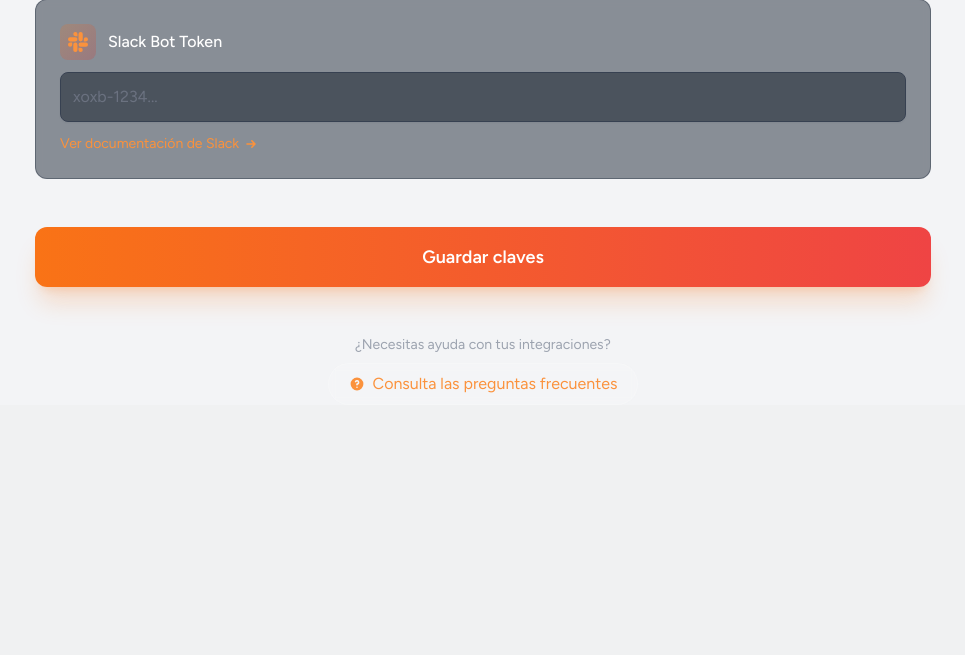
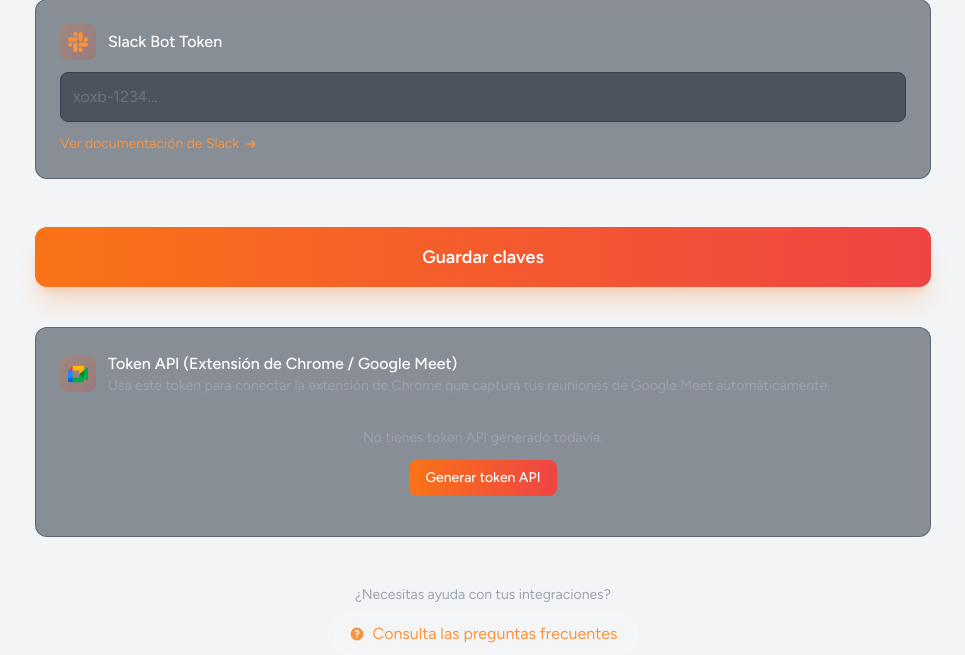
Before and after one commit to jorgeherrero00/reunai, a Laravel app: template resources/views/integrations/api-keys.blade.php in a window 1280 px wide. Shown: the part 849-1504 px from the top of the page, without its empty margins (157-1122 px from the left). Before the commit the page ends 1242 px from the top, so only its background shows below. Run offline with Laravel 12, Linux system fonts and the light colour scheme; a user stored in the database is signed in; data comes from the database, SQL or seed files in the repository; tables that the repository leaves empty hold one stand-in row (values such as "Sample post"); the template is opened without the code that fills it: most values are stand-ins (such as "Sample title", 1, 10 or a date in 2020); style sheets or scripts are compiled from the project's sources.

Commit message:
fix: soporte para reuniones largas (+1h) y token API visible en integraciones
- Implementa chunking de audio en ProcesarReunionSubida: detecta archivos
  >24MB y los divide en chunks de 10 min con ffmpeg antes de enviar a
  Whisper (límite 25MB de la API), luego concatena las transcripciones.
  Cada chunk se genera a 16kHz mono 32kbps para minimizar tamaño.
- Añade sección "Token API (Extensión Chrome / Google Meet)" en la página
  de integraciones: muestra/oculta token, botón de copiar, endpoint URL
  y opción de regenerar. Si no existe token, muestra botón para generarlo.
- Nueva ruta POST /api-token/regenerate y método regenerateApiToken()
  en IntegrationController que genera un token aleatorio de 60 caracteres.

https://claude.ai/code/session_01Gy4s8JoR9LVLJ3uPXLtJ1z

```diff
--- a/resources/views/integrations/api-keys.blade.php
+++ b/resources/views/integrations/api-keys.blade.php
@@ -179,6 +179,62 @@
             </div>
         </form>
 
+        <!-- API Token para extensión de Chrome / Google Meet -->
+        <div class="mt-10 bg-gray-800/50 backdrop-blur-sm border border-gray-700/50 rounded-xl p-6 hover:border-orange-500/30 transition-all duration-300">
+            <div class="flex items-center gap-3 mb-4">
+                <div class="bg-gradient-to-br from-orange-500/20 to-red-600/20 p-2 rounded-lg">
+                    <img src="/logos/google-meet.svg" class="h-5 w-5" alt="Google Meet" onerror="this.style.display='none'">
+                </div>
+                <div>
+                    <h3 class="text-white font-medium">Token API (Extensión de Chrome / Google Meet)</h3>
+                    <p class="text-gray-400 text-sm">Usa este token para conectar la extensión de Chrome que captura tus reuniones de Google Meet automáticamente.</p>
+                </div>
+            </div>
+
+            @if(auth()->user()->api_token)
+                <div class="flex items-center gap-2 bg-gray-900/60 border border-gray-700 rounded-lg p-3">
+                    <input id="apiTokenInput"
+                           type="password"
+                           value="{{ auth()->user()->api_token }}"
+                           readonly
+                           class="flex-1 bg-transparent text-gray-300 text-sm font-mono outline-none">
+                    <button onclick="toggleTokenVisibility()" title="Mostrar/ocultar"
+                            class="text-gray-400 hover:text-white transition-colors p-1">
+                        <svg id="eyeIcon" xmlns="http://www.w3.org/2000/svg" class="h-4 w-4" fill="none" viewBox="0 0 24 24" stroke="currentColor">
+                            <path stroke-linecap="round" stroke-linejoin="round" stroke-width="2" d="M15 12a3 3 0 11-6 0 3 3 0 016 0z"/>
+                            <path stroke-linecap="round" stroke-linejoin="round" stroke-width="2" d="M2.458 12C3.732 7.943 7.523 5 12 5c4.478 0 8.268 2.943 9.542 7-1.274 4.057-5.064 7-9.542 7-4.477 0-8.268-2.943-9.542-7z"/>
+                        </svg>
+                    </button>
+                    <button onclick="copyToken()" title="Copiar token"
+                            class="text-gray-400 hover:text-white transition-colors p-1">
+                        <svg xmlns="http://www.w3.org/2000/svg" class="h-4 w-4" fill="none" viewBox="0 0 24 24" stroke="currentColor">
+                            <path stroke-linecap="round" stroke-linejoin="round" stroke-width="2" d="M8 16H6a2 2 0 01-2-2V6a2 2 0 012-2h8a2 2 0 012 2v2m-6 12h8a2 2 0 002-2v-8a2 2 0 00-2-2h-8a2 2 0 00-2 2v8a2 2 0 002 2z"/>
+                        </svg>
+                    </button>
+                </div>
+                <div class="mt-3 flex items-center justify-between">
+                    <p class="text-xs text-gray-500">Endpoint: <code class="text-orange-400">POST {{ url('/api/upload') }}</code></p>
+                    <form method="POST" action="{{ route('api-token.regenerate') }}" onsubmit="return confirm('¿Regenerar el token? La extensión dejará de funcionar hasta que lo actualices.')">
+                        @csrf
+                        <button type="submit" class="text-xs text-red-400 hover:text-red-300 transition-colors">
+                            Regenerar token
+                        </button>
+                    </form>
+                </div>
+            @else
+                <div class="text-center py-4">
+                    <p class="text-gray-400 text-sm mb-3">No tienes token API generado todavía.</p>
+                    <form method="POST" action="{{ route('api-token.regenerate') }}">
+                        @csrf
+                        <button type="submit"
+                                class="px-4 py-2 bg-gradient-to-r from-orange-500 to-red-500 text-white text-sm font-medium rounded-lg hover:opacity-90 transition-opacity">
+                            Generar token API
+                        </button>
+                    </form>
+                </div>
+            @endif
+        </div>
+
         <!-- Help section -->
         <div class="mt-12 text-center">
             <p class="text-gray-400 text-sm">¿Necesitas ayuda con tus integraciones?</p>
@@ -254,6 +310,25 @@
         }
 
         // Botón para probar todas las integraciones
+        function toggleTokenVisibility() {
+            const input = document.getElementById('apiTokenInput');
+            const icon = document.getElementById('eyeIcon');
+            if (input.type === 'password') {
+                input.type = 'text';
+                icon.innerHTML = '<path stroke-linecap="round" stroke-linejoin="round" stroke-width="2" d="M13.875 18.825A10.05 10.05 0 0112 19c-4.478 0-8.268-2.943-9.543-7a9.97 9.97 0 011.563-3.029m5.858.908a3 3 0 114.243 4.243M9.878 9.878l4.242 4.242M9.88 9.88l-3.29-3.29m7.532 7.532l3.29 3.29M3 3l3.59 3.59m0 0A9.953 9.953 0 0112 5c4.478 0 8.268 2.943 9.543 7a10.025 10.025 0 01-4.132 5.411m0 0L21 21"/>';
+            } else {
+                input.type = 'password';
+                icon.innerHTML = '<path stroke-linecap="round" stroke-linejoin="round" stroke-width="2" d="M15 12a3 3 0 11-6 0 3 3 0 016 0z"/><path stroke-linecap="round" stroke-linejoin="round" stroke-width="2" d="M2.458 12C3.732 7.943 7.523 5 12 5c4.478 0 8.268 2.943 9.542 7-1.274 4.057-5.064 7-9.542 7-4.477 0-8.268-2.943-9.542-7z"/>';
+            }
+        }
+
+        function copyToken() {
+            const input = document.getElementById('apiTokenInput');
+            navigator.clipboard.writeText(input.value).then(() => {
+                Swal.fire({ icon: 'success', title: '¡Copiado!', text: 'Token copiado al portapapeles.', timer: 1500, showConfirmButton: false });
+            });
+        }
+
         function testAllIntegrations() {
             Swal.fire({
                 icon: 'info',
--- a/routes/web.php
+++ b/routes/web.php
@@ -47,6 +47,9 @@ Route::middleware(['auth'])->group(function () {
     Route::get('/integrations/notion/databases', [IntegrationController::class, 'listNotionDatabases'])->name('integrations.notion.databases');
     Route::post('/integrations/notion/databases/save', [IntegrationController::class, 'saveNotionDatabase'])->name('integrations.notion.database.save');
 
+    // API Token para extensión Chrome / Google Meet
+    Route::post('/api-token/regenerate', [IntegrationController::class, 'regenerateApiToken'])->name('api-token.regenerate');
+
     // Test integrations
     Route::post('/test/notion', [App\Http\Controllers\TestIntegrationController::class, 'testNotion'])->name('test.notion');
     Route::post('/test/slack', [App\Http\Controllers\TestIntegrationController::class, 'testSlack'])->name('test.slack');
```
Also changed, not shown: app/Http/Controllers/IntegrationController.php (+13 -0 lines), app/Jobs/ProcesarReunionSubida.php (+102 -6 lines).
